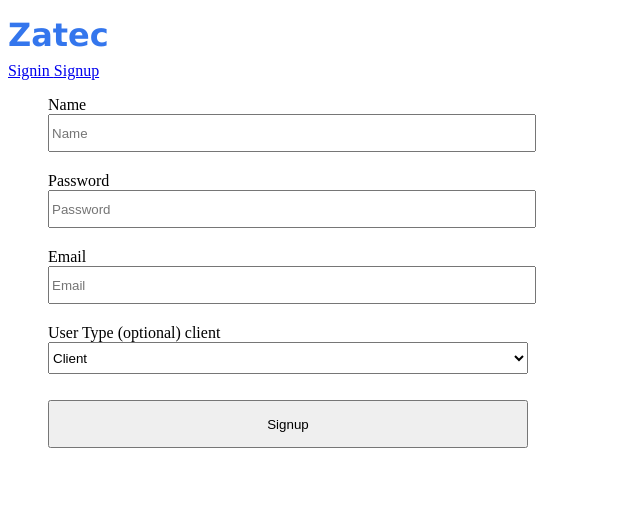
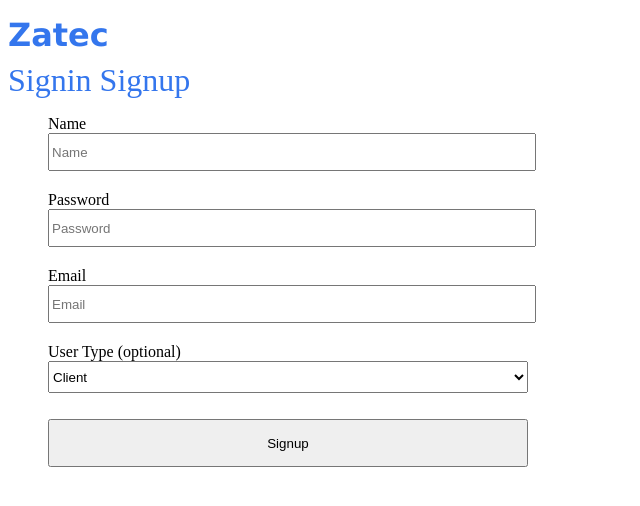
Before and after one commit to nahimanajz/zatec_challenge, a React (Create React App) app in the folder client/: page /signup in a window 1280 px wide. Shown: the top 506 px of the page, without its empty margins (0-640 px from the left). Built offline with nearby package versions, Linux system fonts and the light colour scheme; no server answers.

Commit message:
Restyle header menus

```diff
--- a/client/src/App.js
+++ b/client/src/App.js
@@ -59,9 +59,6 @@
         { userType === 'public' && <PublicNav  /> }
         { userType === 'client' &&  <ClientNav> <button onClick={handleSignout}> Signout</button> </ClientNav> }
         { userType === 'admin' &&  <AdminNav> <button onClick={handleSignout}> Signout</button> </AdminNav>}
-
-
-
       </div>
       <div className="main">
         <Routes>
--- a/client/src/index.css
+++ b/client/src/index.css
@@ -33,7 +33,7 @@
   padding-bottom: 32px;
 }
  .main {
-
+ /* background: linear-gradient(45deg,#ccc, #c1c4c4); */
 }
 
 .album-photo{
@@ -57,6 +57,7 @@
   height: 32px;
   min-width: 60vh;
 }
+
 .price {
   font-weight: 300;
   color: var(--secondary-color);
@@ -114,6 +115,13 @@
     grid-column-gap: 0px;
     grid-row-gap: 24px;
 }
+.item {
+  color: #3476ed;
+  text-transform: capitalize;
+  font-size: 32px;
+  text-decoration: none;
+}
+.item:hover{background: #3476ed; color: white; padding: 8px;}
 @media (max-width: 768px) {
   .album-photo, .container{
     grid-template-columns: repeat(2,1fr);
--- a/client/src/screens/AdminNav.js
+++ b/client/src/screens/AdminNav.js
@@ -4,8 +4,8 @@
 
     return (
         <>
-        <Link to="/products"> Products </Link>
-        <Link to="/admin/new-product"> New Product </Link>
+        <Link to="/products" className="item"> Products </Link>
+        <Link to="/admin/new-product" className="item"> New Product </Link>
         {children}
       </>
 
--- a/client/src/screens/ClientNav.js
+++ b/client/src/screens/ClientNav.js
@@ -4,9 +4,9 @@
 
     return (
         <>
-              <Link to="/products"> Products </Link>
-              <Link to="/topup"> Topup </Link>
-              <Link to="/dashboard"> Dashboard </Link>
+              <Link to="/products" className="item"> Products </Link>
+              <Link to="/topup" className="item"> Topup </Link>
+              <Link to="/dashboard" className="item"> Dashboard </Link>
               {children}
         </>
 
--- a/client/src/screens/Products.js
+++ b/client/src/screens/Products.js
@@ -53,7 +53,7 @@
 
     ) : (
       <div className="container">
-      {!products && <div>Not found</div>}
+      {!products && <div className="not-found">Not found</div>}
       {products &&
         products.map(({ id,name, price, discount }) => (
           <div className="grid-col-3 m-top-32">
--- a/client/src/screens/PublicNav.js
+++ b/client/src/screens/PublicNav.js
@@ -4,8 +4,8 @@
 
     return (
         <>
-         <Link to="/signin"> Signin </Link>
-         <Link to="/signup"> Signup</Link>
+         <Link to="/signin" className="item"> Signin </Link>
+         <Link to="/signup" className="item"> Signup</Link>
         </>
 
     )
--- a/client/src/screens/Signin.js
+++ b/client/src/screens/Signin.js
@@ -1,6 +1,6 @@
 import axios from "axios";
 import { useCallback, useState } from "react";
-import {useNavigate } from "react-router-dom";
+import { useNavigate } from "react-router-dom";
 import { BACKEND_API_ROUTE, headers } from "../util";
 import { ToastContainer, toast } from "react-toastify";
 import "react-toastify/dist/ReactToastify.css";
--- a/client/src/screens/Signup.js
+++ b/client/src/screens/Signup.js
@@ -79,11 +79,12 @@
             />
           </li>
           <li>
-            <label>User Type (optional) {state?.userType}</label>
+            <label>User Type (optional)</label>
             <select
               type="select"
               onChange={handleChange}
               name="userType"
+              className="form-control"
               required
             >
               <option value="client">Client</option>
@@ -92,6 +93,7 @@
           </li>
 
           <li>
+
             <input
               type="button"
               onClick={handleSignup}
```
Also changed, not shown: 1 other file (tests, documents, lock files or other folders).
